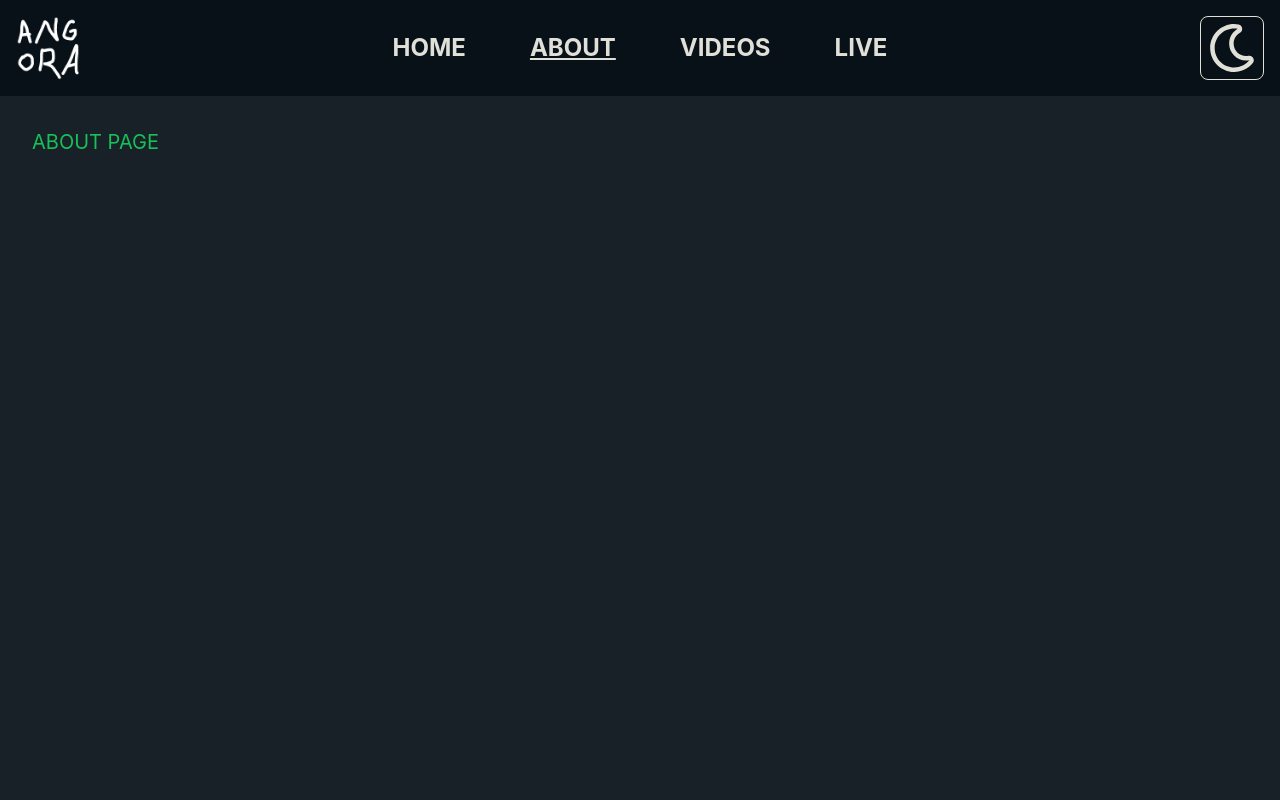
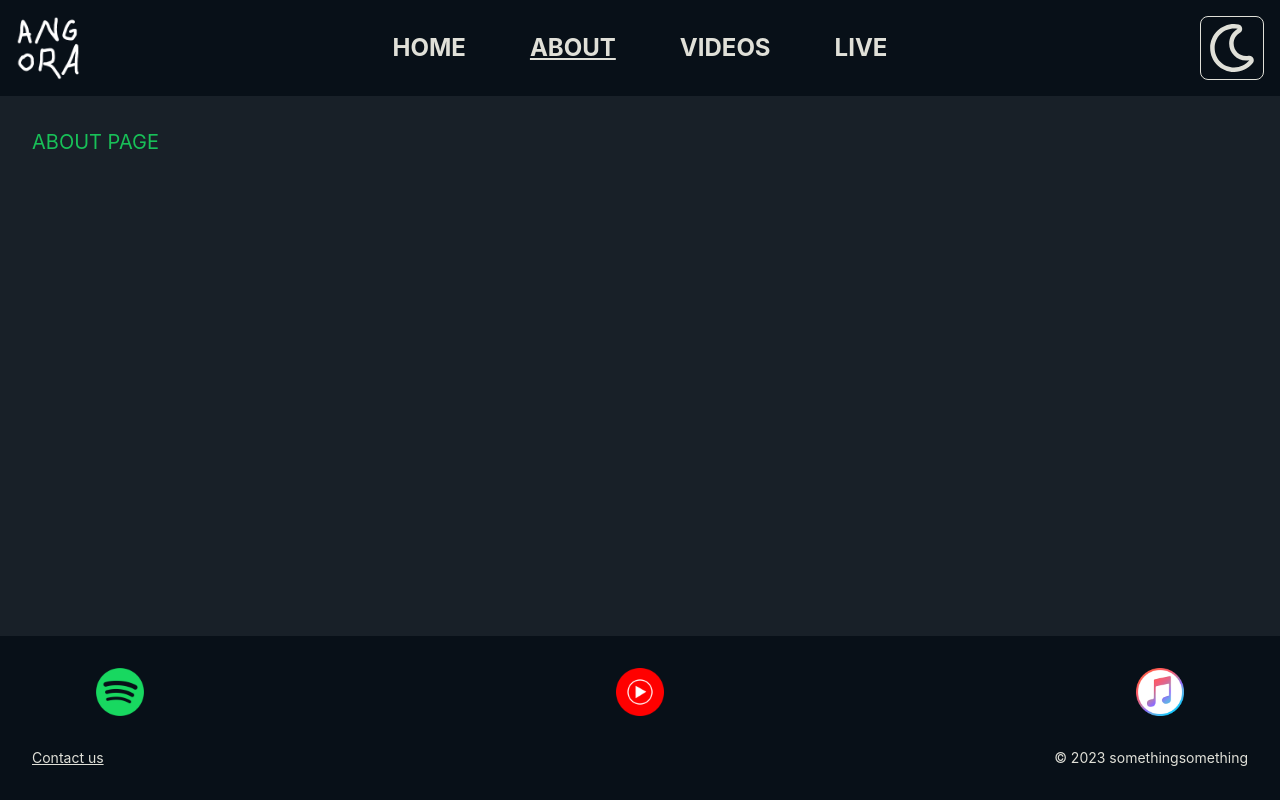
Before and after one commit to angora-band/angora-site, a React (Create React App) app in the folder angora-music/: page /about in a window 1280 px wide. Built offline with nearby package versions, Linux system fonts and the light colour scheme.

Commit message:
centralized footer, wrapped other pages

```diff
--- a/angora-music/src/Components/Containers/PageBodyContainer.tsx
+++ b/angora-music/src/Components/Containers/PageBodyContainer.tsx
@@ -1,6 +1,6 @@
 import React, { PropsWithChildren } from 'react';
 import { DisplayMode } from '../../types/display';
-import SimpleFooter from '../Footer/SimpleFooter';
+import Footer from '../Footer/Footer';
 
 interface Props extends PropsWithChildren {
 	theme: DisplayMode;
@@ -17,7 +17,7 @@ const PageBodyContainer = (props: Props) => {
 			} flex flex-col`}
 		>
 			<div className={`p-4 lg:p-8   gap-12 lg:gap-20   flex flex-col`}>{children}</div>
-			{simpleFooter ? <SimpleFooter /> : <div />}
+			{<Footer simplify={simpleFooter} />}
 		</div>
 	);
 };
--- /dev/null
+++ b/angora-music/src/Components/Footer/Footer.tsx
@@ -0,0 +1,39 @@
+import React from 'react';
+import { StreamingPlatformLinkKey, streamingPlatformLinks } from '../../utils/navigation';
+import { images } from '../../utils/images';
+
+interface Props {
+    simplify?: boolean
+}
+
+const Footer = (props: Props) => {
+    const { simplify } = props;
+	return (
+        <div className='p-4 lg:p-8   gap-4 lg:gap-8   flex flex-col w-full mt-auto bg-angora-dark-black text-angora-dark-white text-sm'>
+            {!simplify && (
+                <div className='mx-8 lg:mx-16   flex flex-row justify-between items-center'>
+                    {Object.keys(streamingPlatformLinks).map((key) => (
+                        <a
+                            href={streamingPlatformLinks[key as StreamingPlatformLinkKey]}
+                            target='_blank'
+                            rel='noopener noreferrer'
+                            className='w-8 lg:w-12   h-8 lg:h-12'
+                        >
+                            <img src={images[key + '.png']} alt={key} />
+                        </a>
+                    ))}
+                </div>
+            )}
+            <div className='flex flex-row items-center justify-between'>
+                <a href='mailto:angora@gmail.com' className='flex my-auto underline'>
+                    Contact us
+                </a>
+                <p className='flex my-auto'>
+                    © 2023 somethingsomething
+                </p>
+            </div>
+        </div>
+    );
+};
+
+export default Footer;
--- a/angora-music/src/Components/Footer/SimpleFooter.tsx
+++ /dev/null
@@ -1,13 +0,0 @@
-import React from 'react';
-
-const SimpleFooter = () => {
-	return (
-        <div className='h-16 lg:h-24   p-2 lg:p-4   flex flex-row items-center justify-end w-full mt-auto bg-angora-dark-black text-angora-dark-white text-sm'>
-            <p className='flex self-end my-auto'>
-                © 2023 somethingsomething
-            </p>
-        </div>
-    );
-};
-
-export default SimpleFooter;
--- a/angora-music/src/Pages/About/index.tsx
+++ b/angora-music/src/Pages/About/index.tsx
@@ -1,5 +1,6 @@
 import React from 'react';
 import { DisplayMode } from '../../types/display';
+import PageBodyContainer from '../../Components/Containers/PageBodyContainer';
 
 interface Props {
 	theme: DisplayMode;
@@ -9,13 +10,9 @@ const About = (props: Props) => {
 	const { theme } = props;
 
 	return (
-		<div
-			className={`min-h-[calc(100vh-4rem)] lg:min-h-[calc(100vh-6rem)]   p-8 ${
-				theme === 'dark' ? 'bg-angora-black' : 'bg-angora-white'
-			}`}
-		>
+		<PageBodyContainer theme={theme}>
 			<p className={`${theme === 'dark' ? 'text-angora-green' : 'text-angora-dark-purple'} text-xl`}>ABOUT PAGE</p>
-		</div>
+		</PageBodyContainer>
 	);
 };
 
--- a/angora-music/src/Pages/Live/index.tsx
+++ b/angora-music/src/Pages/Live/index.tsx
@@ -1,5 +1,6 @@
 import React from 'react';
 import { DisplayMode } from '../../types/display';
+import PageBodyContainer from '../../Components/Containers/PageBodyContainer';
 
 interface Props {
 	theme: DisplayMode;
@@ -9,13 +10,9 @@ const Live = (props: Props) => {
 	const { theme } = props;
 
 	return (
-		<div
-			className={`min-h-[calc(100vh-4rem)] lg:min-h-[calc(100vh-6rem)]   p-8 ${
-				theme === 'dark' ? 'bg-angora-black' : 'bg-angora-white'
-			}`}
-		>
+		<PageBodyContainer theme={theme}>
 			<p className={`${theme === 'dark' ? 'text-angora-green' : 'text-angora-dark-purple'} text-xl`}>LIVE PAGE</p>
-		</div>
+		</PageBodyContainer>
 	);
 };
 
--- a/angora-music/src/Pages/Videos/index.tsx
+++ b/angora-music/src/Pages/Videos/index.tsx
@@ -1,5 +1,6 @@
 import React from 'react';
 import { DisplayMode } from '../../types/display';
+import PageBodyContainer from '../../Components/Containers/PageBodyContainer';
 
 interface Props {
 	theme: DisplayMode;
@@ -9,13 +10,9 @@ const Videos = (props: Props) => {
 	const { theme } = props;
 
 	return (
-		<div
-			className={`min-h-[calc(100vh-4rem)] lg:min-h-[calc(100vh-6rem)]   p-8 ${
-				theme === 'dark' ? 'bg-angora-black' : 'bg-angora-white'
-			}`}
-		>
+		<PageBodyContainer theme={theme}>
 			<p className={`${theme === 'dark' ? 'text-angora-green' : 'text-angora-dark-purple'} text-xl`}>VIDEOS PAGE</p>
-		</div>
+		</PageBodyContainer>
 	);
 };
 
```
